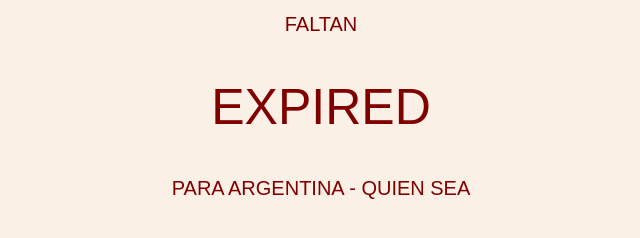
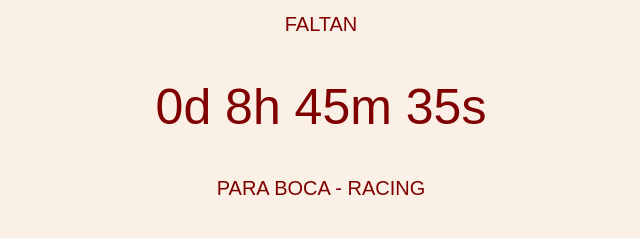
Before and after one commit to GaboZubini/PalmieriAnsioso, a plain HTML site: page index.html in a window 1280 px wide. Shown: the whole page, without its empty margins (319-959 px from the left). Drawn offline with Linux system fonts and the light colour scheme.

Commit message:
Update index.html
ARGENTINA -> RACING

```diff
--- a/index.html
+++ b/index.html
@@ -32,10 +32,10 @@
 
 <h1>FALTAN</h1>
 <h2 id="demo"></h2>
-<h1>PARA ARGENTINA - QUIEN SEA</h1>
+<h1>PARA BOCA - RACING</h1>
 <script>
 // Set the date we're counting down to
-var countDownDate = new Date("Dec 18, 2022 12:00:00").getTime();
+var countDownDate = new Date("Aug 23, 2023 21:30:00").getTime();
 
 // Update the count down every 1 second
 var x = setInterval(function() {
```
